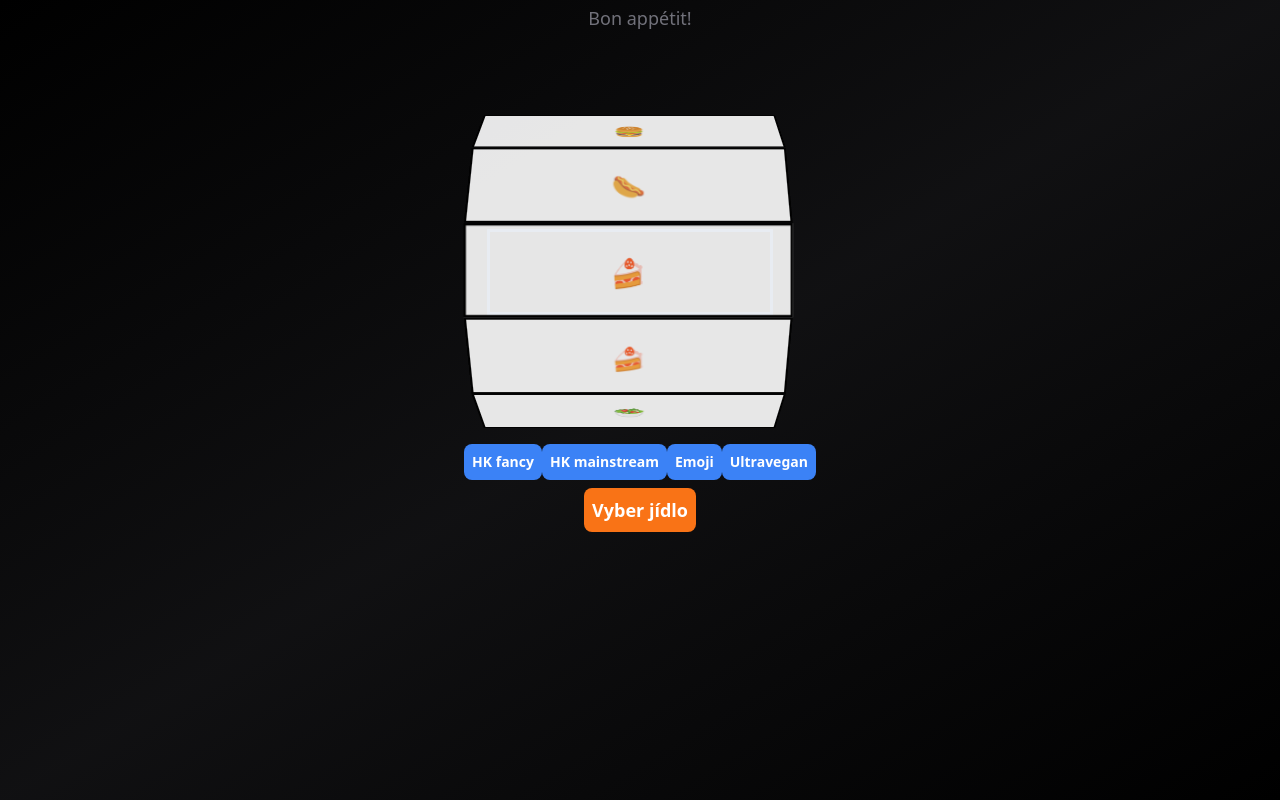
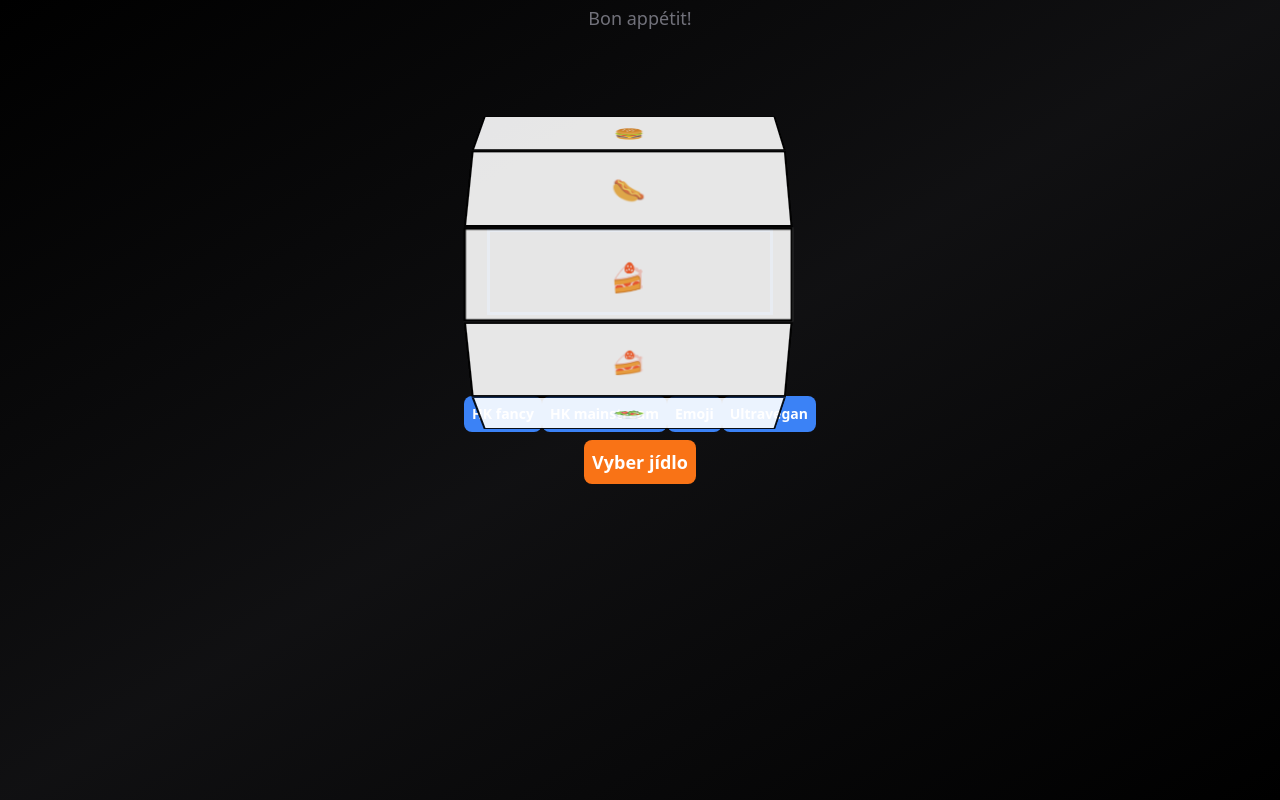
Before and after one commit to jirihofman/hungry-but-cannot-decide-what-to-order, a Next.js app: page / in a window 1280 px wide. Built offline with nearby package versions, Linux system fonts and the light colour scheme.

Commit message:
Update machine.jsx

```diff
--- a/app/machine.jsx
+++ b/app/machine.jsx
@@ -26,7 +26,7 @@ export default function Machine() {
 						<Slots options={options} />
 					</div>
 				</div>
-				<div className="mt-48 options flex justify-center z-10 text-sm text-transparent duration-1000 cursor-default text-edge-outline animate-title font-display whitespace-nowrap bg-clip-text bg-white">
+				<div className="mt-36 options flex justify-center z-10 text-sm text-transparent duration-1000 cursor-default text-edge-outline animate-title font-display whitespace-nowrap bg-clip-text bg-white">
 					<button onClick={() => setOptions(ALL_OPTIONS.hk1)} className="flex flex-row bg-blue-500 hover:bg-blue-700 text-white font-bold py-2 px-2 rounded rounded-lg border-zinc-500">HK fancy</button>
 					<button onClick={() => setOptions(ALL_OPTIONS.hk2)} className="flex flex-row bg-blue-500 hover:bg-blue-700 text-white font-bold py-2 px-2 rounded rounded-lg border-zinc-500">HK mainstream</button>
 					<button onClick={() => setOptions(ALL_OPTIONS.emoji)} className="flex flex-row bg-blue-500 hover:bg-blue-700 text-white font-bold py-2 px-2 rounded rounded-lg border-zinc-500">Emoji</button>
```
